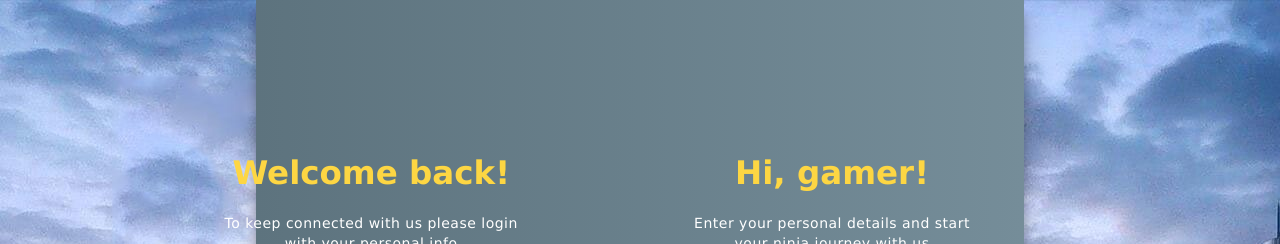
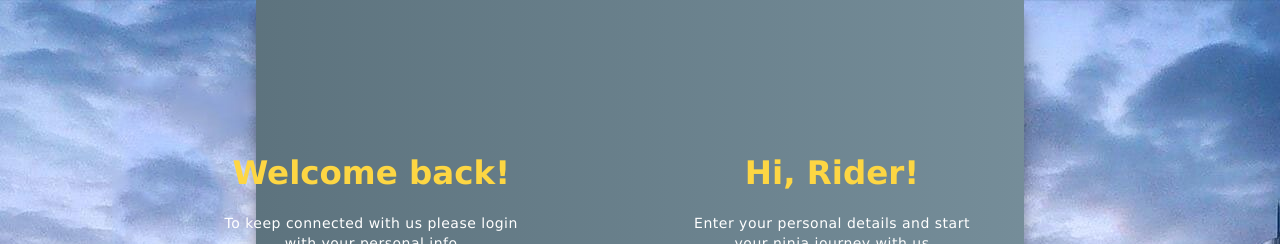
Before and after one commit to rjburgerr1/Trials-Ninja-Points, a React (Create React App) app in the folder Trials.com/react-frontend/: page /signin in a window 1280 px wide. Shown: the top 244 px of the page. Built offline with nearby package versions, Linux system fonts and the light colour scheme; no server answers.

Commit message:
Change cringy landing page introduction

```diff
--- a/Trials.com/react-frontend/src/pages/signin-signup.tsx
+++ b/Trials.com/react-frontend/src/pages/signin-signup.tsx
@@ -41,7 +41,7 @@ const SigninSignup: React.FC<SigninSignupProps> = () => {
                         </div>
 
                         <div className="overlay-panel overlay-right">
-                            <h1>Hi, gamer!</h1>
+                            <h1>Hi, Rider!</h1>
                             <p>
                                 Enter your personal details and start your ninja
                                 journey with us
```
